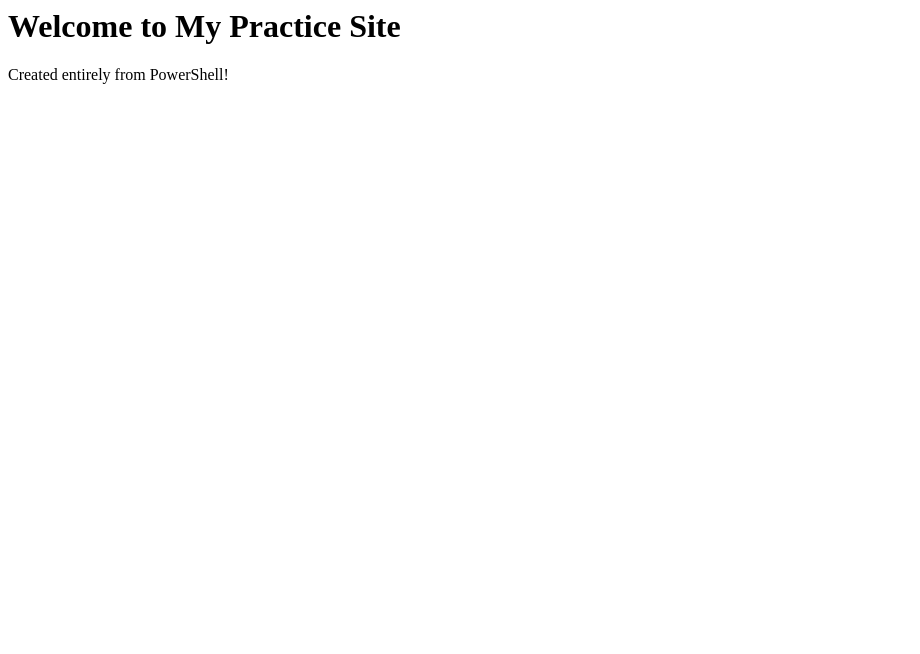
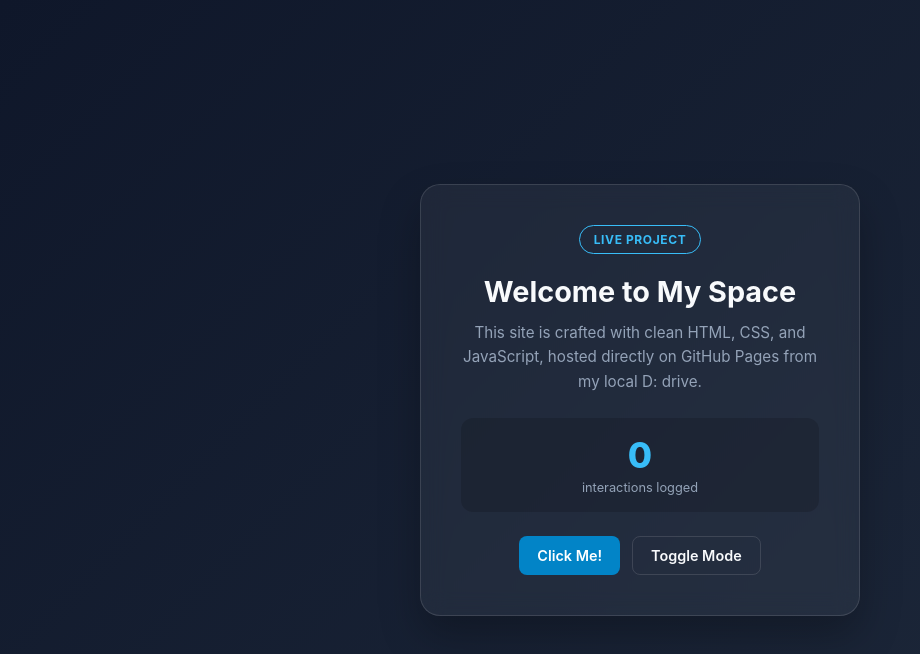
Before and after one commit to Rishu-Kumar-Srivastava/my-practice-site, a plain HTML site: page index.html in a window 1280 px wide. Shown: the whole page, without its empty margins (0-920 px from the left). Drawn offline with Linux system fonts and the light colour scheme.

Commit message:
Add styled portfolio site with interactive buttons

```diff
--- a/index.html
+++ b/index.html
@@ -1 +1,28 @@
-<h1>Welcome to My Practice Site</h1><p>Created entirely from PowerShell!</p>
+<!DOCTYPE html>
+<html lang="en">
+<head>
+  <meta charset="UTF-8" />
+  <meta name="viewport" content="width=device-width, initial-scale=1.0" />
+  <title>My Portfolio & Practice Site</title>
+  <link rel="stylesheet" href="style.css" />
+</head>
+<body>
+  <div class="card">
+    <div class="badge">Live Project</div>
+    <h1>Welcome to My Space</h1>
+    <p>This site is crafted with clean HTML, CSS, and JavaScript, hosted directly on GitHub Pages from my local D: drive.</p>
+
+    <div class="counter-box">
+      <span id="click-count">0</span>
+      <small>interactions logged</small>
+    </div>
+
+    <div class="actions">
+      <button id="counter-btn" class="primary-btn">Click Me!</button>
+      <button id="theme-btn" class="secondary-btn">Toggle Mode</button>
+    </div>
+  </div>
+
+  <script src="script.js"></script>
+</body>
+</html>
--- /dev/null
+++ b/script.js
@@ -0,0 +1,15 @@
+let count = 0;
+const countDisplay = document.getElementById("click-count");
+const counterBtn = document.getElementById("counter-btn");
+const themeBtn = document.getElementById("theme-btn");
+
+// Counter button logic
+counterBtn.addEventListener("click", () => {
+  count++;
+  countDisplay.textContent = count;
+});
+
+// Light/Dark mode toggle
+themeBtn.addEventListener("click", () => {
+  document.body.classList.toggle("light-mode");
+});
--- /dev/null
+++ b/style.css
@@ -0,0 +1,127 @@
+:root {
+  --bg-gradient: linear-gradient(135deg, #0f172a, #1e293b);
+  --card-bg: rgba(255, 255, 255, 0.05);
+  --card-border: rgba(255, 255, 255, 0.12);
+  --text-main: #f8fafc;
+  --text-muted: #94a3b8;
+  --accent: #38bdf8;
+  --btn-primary: #0284c7;
+  --btn-primary-hover: #0369a1;
+}
+
+body.light-mode {
+  --bg-gradient: linear-gradient(135deg, #f1f5f9, #cbd5e1);
+  --card-bg: rgba(255, 255, 255, 0.85);
+  --card-border: rgba(0, 0, 0, 0.08);
+  --text-main: #0f172a;
+  --text-muted: #475569;
+  --accent: #0284c7;
+}
+
+* {
+  box-sizing: border-box;
+  margin: 0;
+  padding: 0;
+  font-family: -apple-system, BlinkMacSystemFont, "Segoe UI", Roboto, sans-serif;
+  transition: background 0.3s ease, color 0.3s ease;
+}
+
+body {
+  min-height: 100vh;
+  display: flex;
+  justify-content: center;
+  align-items: center;
+  background: var(--bg-gradient);
+  color: var(--text-main);
+  padding: 20px;
+}
+
+.card {
+  background: var(--card-bg);
+  border: 1px solid var(--card-border);
+  backdrop-filter: blur(12px);
+  padding: 40px;
+  border-radius: 20px;
+  max-width: 440px;
+  width: 100%;
+  text-align: center;
+  box-shadow: 0 20px 40px rgba(0, 0, 0, 0.25);
+}
+
+.badge {
+  display: inline-block;
+  padding: 6px 14px;
+  font-size: 0.75rem;
+  font-weight: 700;
+  letter-spacing: 0.05em;
+  text-transform: uppercase;
+  color: var(--accent);
+  border: 1px solid var(--accent);
+  border-radius: 999px;
+  margin-bottom: 20px;
+}
+
+h1 {
+  font-size: 1.8rem;
+  margin-bottom: 12px;
+}
+
+p {
+  color: var(--text-muted);
+  font-size: 0.95rem;
+  line-height: 1.6;
+  margin-bottom: 24px;
+}
+
+.counter-box {
+  background: rgba(0, 0, 0, 0.15);
+  padding: 16px;
+  border-radius: 12px;
+  margin-bottom: 24px;
+}
+
+.counter-box span {
+  display: block;
+  font-size: 2.2rem;
+  font-weight: 800;
+  color: var(--accent);
+}
+
+.counter-box small {
+  color: var(--text-muted);
+  font-size: 0.8rem;
+}
+
+.actions {
+  display: flex;
+  gap: 12px;
+  justify-content: center;
+}
+
+button {
+  padding: 10px 18px;
+  font-size: 0.9rem;
+  font-weight: 600;
+  border-radius: 8px;
+  cursor: pointer;
+  border: none;
+}
+
+.primary-btn {
+  background: var(--btn-primary);
+  color: #fff;
+}
+
+.primary-btn:hover {
+  background: var(--btn-primary-hover);
+}
+
+.secondary-btn {
+  background: transparent;
+  color: var(--text-main);
+  border: 1px solid var(--card-border);
+}
+
+.secondary-btn:hover {
+  background: rgba(255, 255, 255, 0.1);
+}
```
